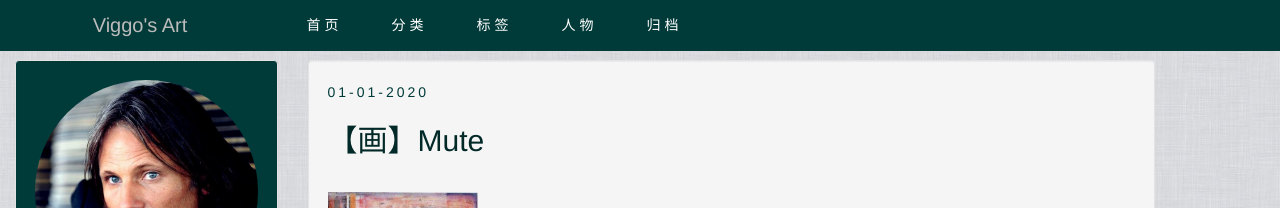
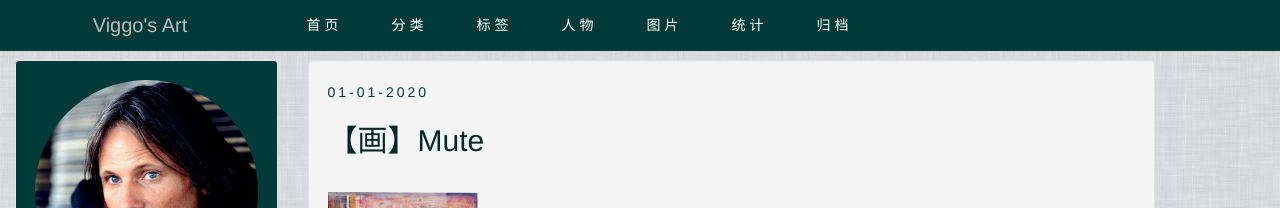
Before and after one commit to junesirius/ViggoArt, a Jekyll site: the page built from index.html, in a window 1280 px wide. Shown: the top 208 px of the page. Built offline with Jekyll 4.4.1, drawn with Linux system fonts in a browser that asks for light colours; the list of posts is cut into pages by our own code.

Commit message:
Edit header

```diff
--- a/_data/values/cn.yml
+++ b/_data/values/cn.yml
@@ -6,7 +6,8 @@ tags: "标 签"
 archive: "归 档"
 categories: "分 类"
 characters: "人 物"
-longnovels: "长 篇"
+pictures: "图 片"
+analysis: "统 计"
 about: "关 于"
 thanks: "Powered by "
 page: 页数
@@ -14,4 +15,3 @@ newer_post: 前一篇
 older_post: 后一篇
 newer_page: 前一页
 older_page: 后一页
-longnovel_posts: 长篇小说
--- a/_data/values/en.yml
+++ b/_data/values/en.yml
@@ -6,7 +6,8 @@ tags: Tags
 archive: Archive
 categories: Categories
 characters: Characters
-longnovels: Long Novels
+pictures: "Pictures"
+analysis: "Analysis"
 about: About
 thanks: "Powered by"
 page: Page
@@ -14,4 +15,3 @@ newer_post: Newer Post
 older_post: Older Post
 newer_page: Newer Page
 older_page: Older Page
-longnovel_posts: Top Posts
--- a/_includes/header.html
+++ b/_includes/header.html
@@ -32,16 +32,18 @@
                     <span class="icon-bar"></span>
                     <span class="icon-bar"></span>
                 </button>
-                <a class="navbar-brand" href="{{ site.baseurl }}/index.html">{{ site.name }}</a>
+                <a class="navbar-brand" href="{{ site.baseurl }}/index">{{ site.name }}</a>
             </div>
             <div class="collapse navbar-collapse" id="bs-example-navbar-collapse-1">
                 <ul class="nav navbar-nav">
                     {% assign trans = site.data.values[site.lan] %}
-                    <li class="active"><a href="{{ site.baseurl }}/index.html">{{ trans.home }}</a></li>
-                    <li class="active"><a href="{{ site.baseurl }}/categories.html">{{ trans.categories }}</a></li>
-                    <li class="active"><a href="{{ site.baseurl }}/tags.html">{{ trans.tags }}</a></li>
-                    <li class="active"><a href="{{ site.baseurl }}/characters.html">{{ trans.characters }}</a></li>
-                    <li class="active"><a href="{{ site.baseurl }}/archive.html">{{ trans.archive }}</a></li>
+                    <li class="active"><a href="{{ site.baseurl }}/index">{{ trans.home }}</a></li>
+                    <li class="active"><a href="{{ site.baseurl }}/categories">{{ trans.categories }}</a></li>
+                    <li class="active"><a href="{{ site.baseurl }}/tags">{{ trans.tags }}</a></li>
+                    <li class="active"><a href="{{ site.baseurl }}/characters">{{ trans.characters }}</a></li>
+                    <li class="active"><a href="{{ site.baseurl }}/pictures">{{ trans.pictures }}</a></li>
+                    <li class="active"><a href="{{ site.baseurl }}/analysis">{{ trans.analysis }}</a></li>
+                    <li class="active"><a href="{{ site.baseurl }}/archive">{{ trans.archive }}</a></li>
                 </ul>
 
             </div>
--- a/_includes/sidebar.html
+++ b/_includes/sidebar.html
@@ -1,7 +1,7 @@
 {% assign trans = site.data.values[site.lan] %}
 <div class="sidebar well">
     <header class="sidebar-header" role="banner">
-        <a href="{{ site.baseurl }}/index.html">
+        <a href="{{ site.baseurl }}/index">
             <img src="{{ site.baseurl }}/assets/images/favicon.jpg" class="img-circle" height="100%" width="100%" />
         </a>
     </header>
@@ -36,7 +36,7 @@
         {% for category in sortedcategories %}
             {% if category[1].size == i %}
                 <li>
-                    <a href="{{ site.baseurl }}/categories.html#{{ category[0] }}">{{ category[0] }} ({{ category[1].size }})</a>
+                    <a href="{{ site.baseurl }}/categories#{{ category[0] }}">{{ category[0] }} ({{ category[1].size }})</a>
                     {% assign category_display_count = category_display_count | plus: 1 %}
                 </li>
             {% endif %}
@@ -63,7 +63,7 @@
         {% for tag in sortedtags %}
             {% if tag[1].size == i %}
                 <li>
-                    <a href="{{ site.baseurl }}/tags.html#{{ tag[0] }}">{{ tag[0] }} ({{ tag[1].size }})</a>
+                    <a href="{{ site.baseurl }}/tags#{{ tag[0] }}">{{ tag[0] }} ({{ tag[1].size }})</a>
                     {% assign tag_display_count = tag_display_count | plus: 1 %}
                 </li>
             {% endif %}
```
